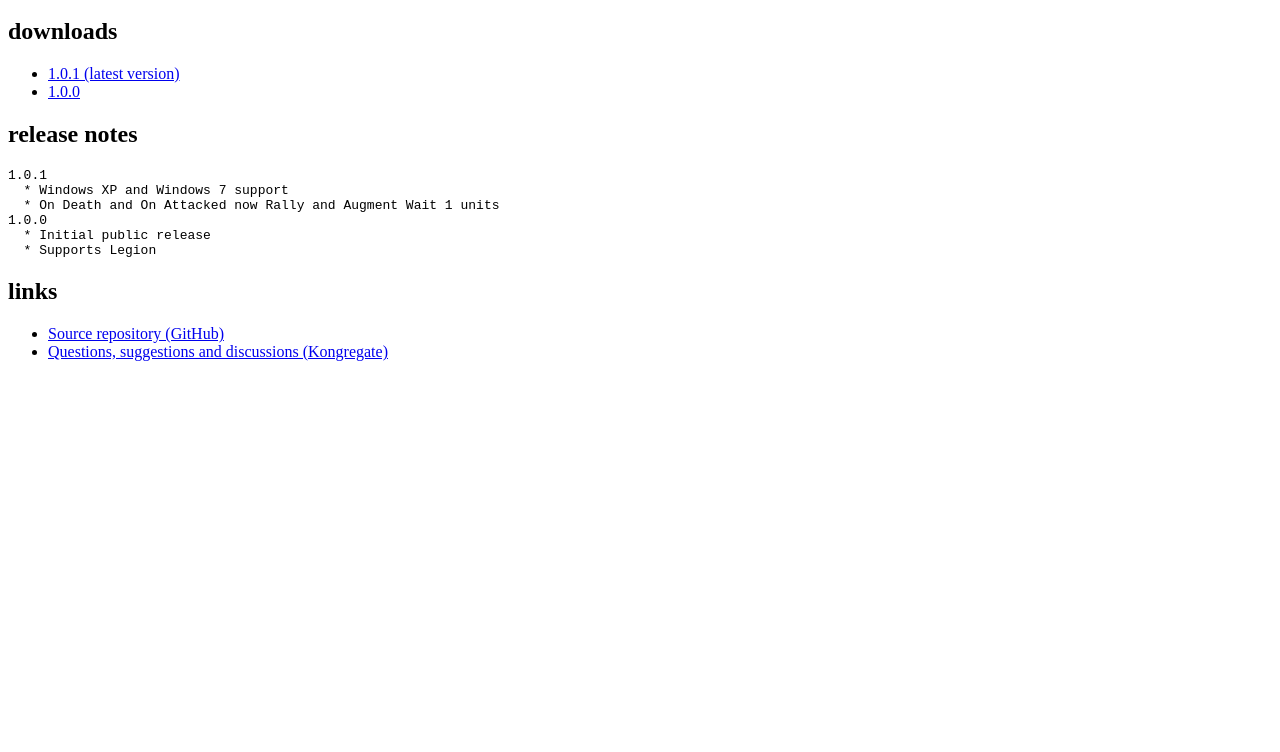
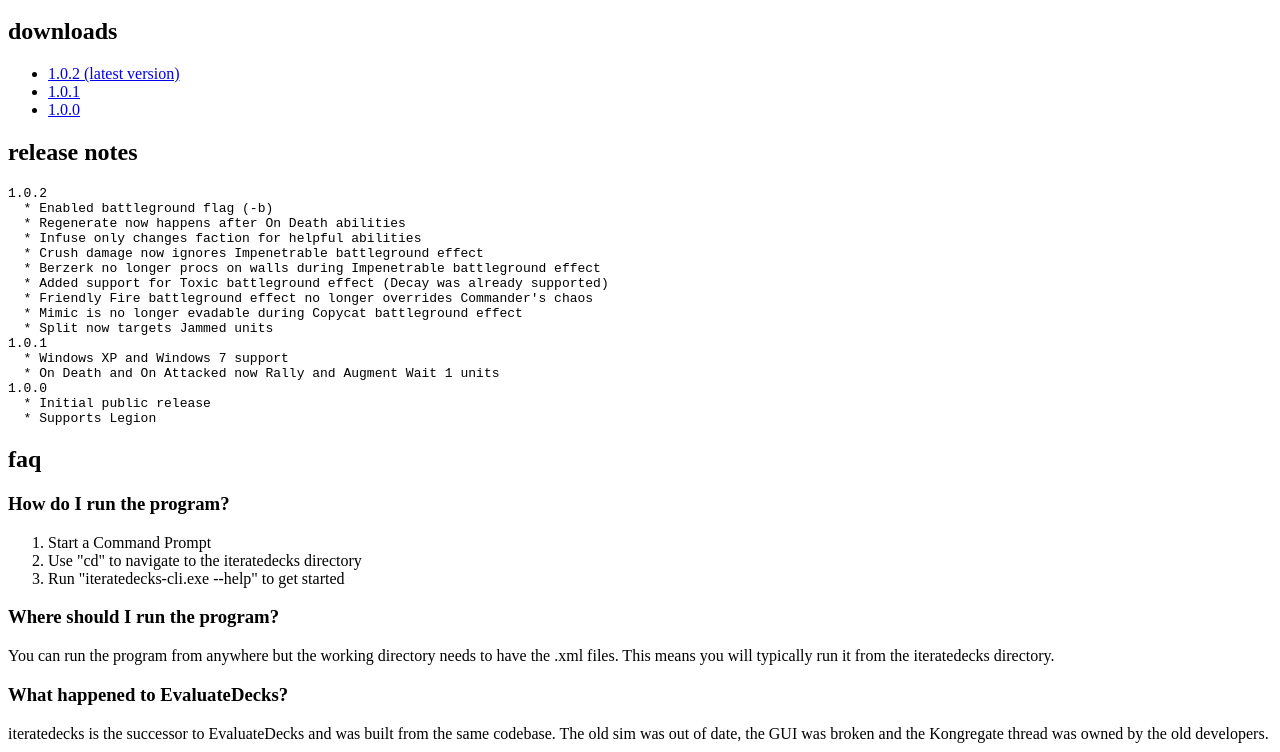
Before and after one commit to iteratedecks/iteratedecks, a plain HTML site: page web/index.html in a window 1280 px wide. Shown: the part 48-800 px from the top of the page. Drawn offline with Linux system fonts and the light colour scheme.

Commit message:
1.0.2 documentation

```diff
--- a/web/index.html
+++ b/web/index.html
@@ -6,12 +6,23 @@
 <h1>iteratedecks</h1>
 <h2>downloads</h2>
 <ul>
-<li><a href="downloads/iteratedecks101.zip">1.0.1 (latest version)</a></li>
+<li><a href="downloads/iteratedecks102.zip">1.0.2 (latest version)</a></li>
+<li><a href="downloads/iteratedecks101.zip">1.0.1</a></li>
 <li><a href="downloads/iteratedecks100.zip">1.0.0</a></li>
 </ul>
 
 <h2>release notes</h2>
 <pre>
+1.0.2
+  * Enabled battleground flag (-b)
+  * Regenerate now happens after On Death abilities
+  * Infuse only changes faction for helpful abilities
+  * Crush damage now ignores Impenetrable battleground effect
+  * Berzerk no longer procs on walls during Impenetrable battleground effect
+  * Added support for Toxic battleground effect (Decay was already supported)
+  * Friendly Fire battleground effect no longer overrides Commander's chaos
+  * Mimic is no longer evadable during Copycat battleground effect
+  * Split now targets Jammed units
 1.0.1
   * Windows XP and Windows 7 support
   * On Death and On Attacked now Rally and Augment Wait 1 units
@@ -19,6 +30,26 @@
   * Initial public release
   * Supports Legion
 </pre>
+
+<h2>faq</h2>
+<h3>How do I run the program?</h3>
+<ol>
+<li>Start a Command Prompt</li>
+<li>Use "cd" to navigate to the iteratedecks directory</li>
+<li>Run "iteratedecks-cli.exe --help" to get started</li>
+</ol>
+
+<h3>Where should I run the program?</h3>
+You can run the program from anywhere but the working directory needs to have the .xml files. This means you will typically run it from the iteratedecks directory.
+
+<h3>What happened to EvaluateDecks?</h3>
+iteratedecks is the successor to EvaluateDecks and was built from the same codebase. The old sim was out of date, the GUI was broken and the Kongregate thread was owned by the old developers.
+
+<h3>Will there be a GUI?</h3>
+No GUI is in the plans but we understand it is highly desired. Once we are happy with the core code base we will probably discuss the creation of a GUI.
+
+<h3>Can iteratedecks submit simulations to the Fansite?</h3>
+Yes! Version 1.0.2 or later fully supports the Fansite submission API. If you are interested, PM me and I will get you a token.
 
 <h2>links</h2>
 <ul>
```
Also changed, not shown: web/kong.txt.
